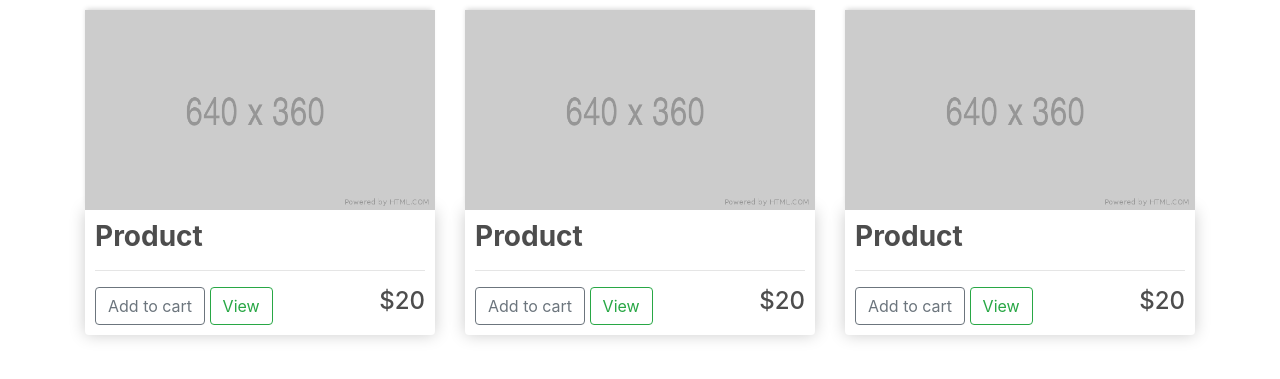
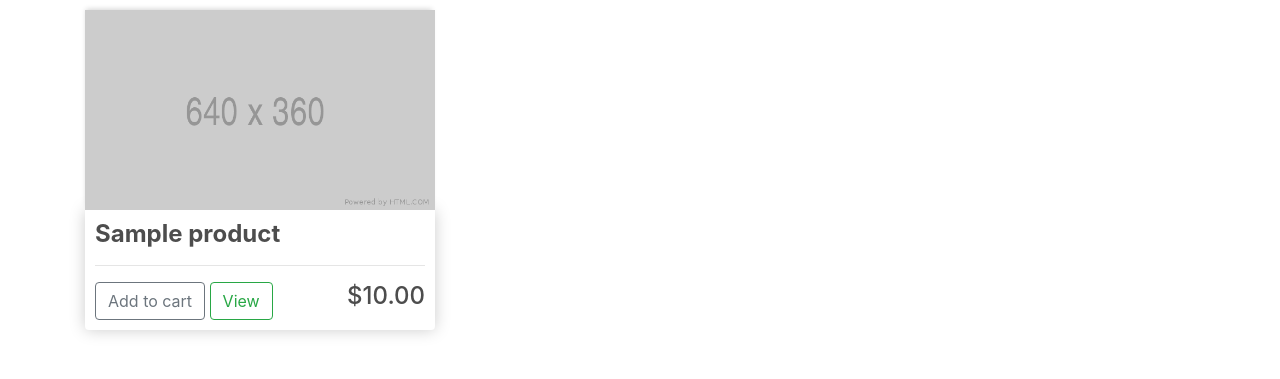
Before and after one commit to NavidKalashi/ecommerce, a Django app: page / in a window 1280 px wide. Shown: the part 57-436 px from the top of the page. Run offline with Django 4.2, Linux system fonts and the light colour scheme; tables that the repository leaves empty hold one stand-in row (values such as "Sample post"); some libraries are stand-ins or nearby versions.

Commit message:
render products

```diff
--- a/ecommerce/store/templates/store/store.html
+++ b/ecommerce/store/templates/store/store.html
@@ -3,35 +3,17 @@
 
 {% block content %}
     <div class="row">
+        {% for x in products %}
         <div class="col-lg-4">
             <img class='thumbnail' src="{% static 'images/placeholder.png' %}">
             <div class="box-element product">
-                <h3><strong>Product</strong></h3>
+                <h4><strong>{{x.name}}</strong></h4>
                 <hr>
                 <button class="btn btn-outline-secondary add-btn">Add to cart</button>
                 <a href="" class="btn btn-outline-success">View</a>
-                <h4 style='display: inline-block;float: right'>$20</h4>
+                <h4 style='display: inline-block;float: right'>${{x.price|floatformat:2}}</h4>
             </div>
         </div>
-        <div class="col-lg-4">
-            <img class='thumbnail' src="{% static 'images/placeholder.png' %}">
-            <div class="box-element product">
-                <h3><strong>Product</strong></h3>
-                <hr>
-                <button class="btn btn-outline-secondary add-btn">Add to cart</button>
-                <a href="" class="btn btn-outline-success">View</a>
-                <h4 style='display: inline-block;float: right'>$20</h4>
-            </div>
-        </div>
-        <div class="col-lg-4">
-            <img class='thumbnail' src="{% static 'images/placeholder.png' %}">
-            <div class="box-element product">
-                <h3><strong>Product</strong></h3>
-                <hr>
-                <button class="btn btn-outline-secondary add-btn">Add to cart</button>
-                <a href="" class="btn btn-outline-success">View</a>
-                <h4 style='display: inline-block;float: right'>$20</h4>
-            </div>
-        </div>
+        {% endfor %}
     </div>
 {% endblock content %}
--- a/ecommerce/store/views.py
+++ b/ecommerce/store/views.py
@@ -1,9 +1,12 @@
 from django.shortcuts import render
+
+from .models import *
 
 # Create your views here.
 
 def store(request):
-    context = {}
+    products = Product.objects.all()
+    context = {'products': products}
     return render(request, 'store/store.html', context)
 
 def cart(request):
```
